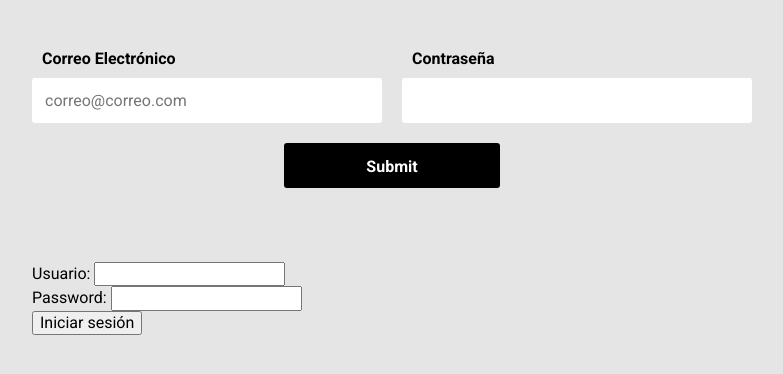
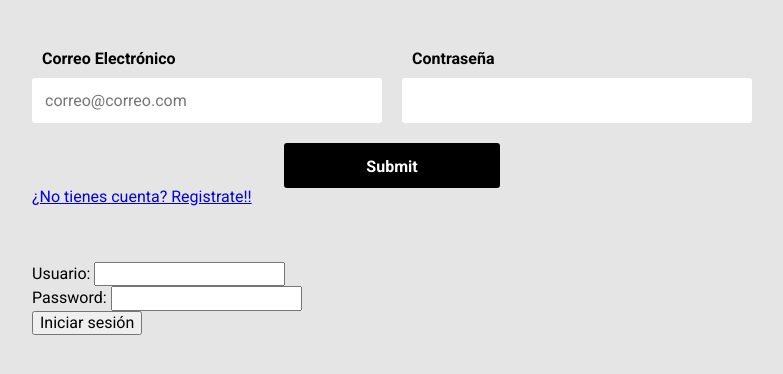
Before and after one commit to hugoz178/WebService, a PHP site: page /WebService/login.php in a window 1280 px wide. Shown: the top 374 px of the page, without its empty margins (248-1031 px from the left). Run offline with PHP 8.4, Linux system fonts and the light colour scheme; some libraries are stand-ins or nearby versions.

Commit message:
Update login.php
Actualicé login

```diff
--- a/login.php
+++ b/login.php
@@ -40,6 +40,7 @@
 				<p class="formulario__mensaje-exito" id="formulario__mensaje-exito">Formulario enviado exitosamente!</p>
 			</div>
 		</form>
+				<a href="registrar.php">¿No tienes cuenta? Registrate!!</a>
 		<br><br><br><br>
 
 			<form method="POST" action="loginProceso.php">
@@ -51,6 +52,7 @@
 			<br>
 			<input type="submit" value="Iniciar sesión">
 		</form>
+
 	</main>
 
 
```
